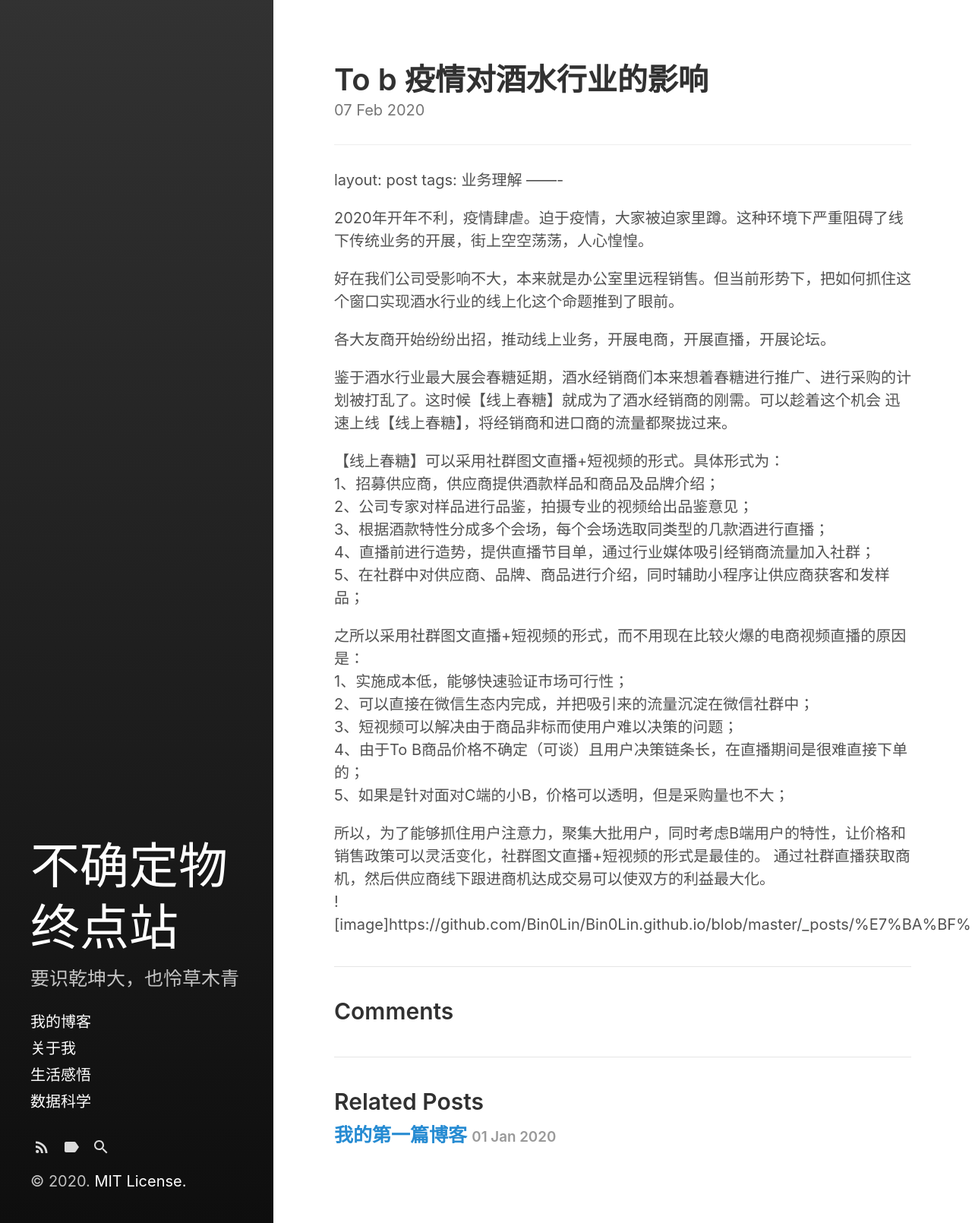
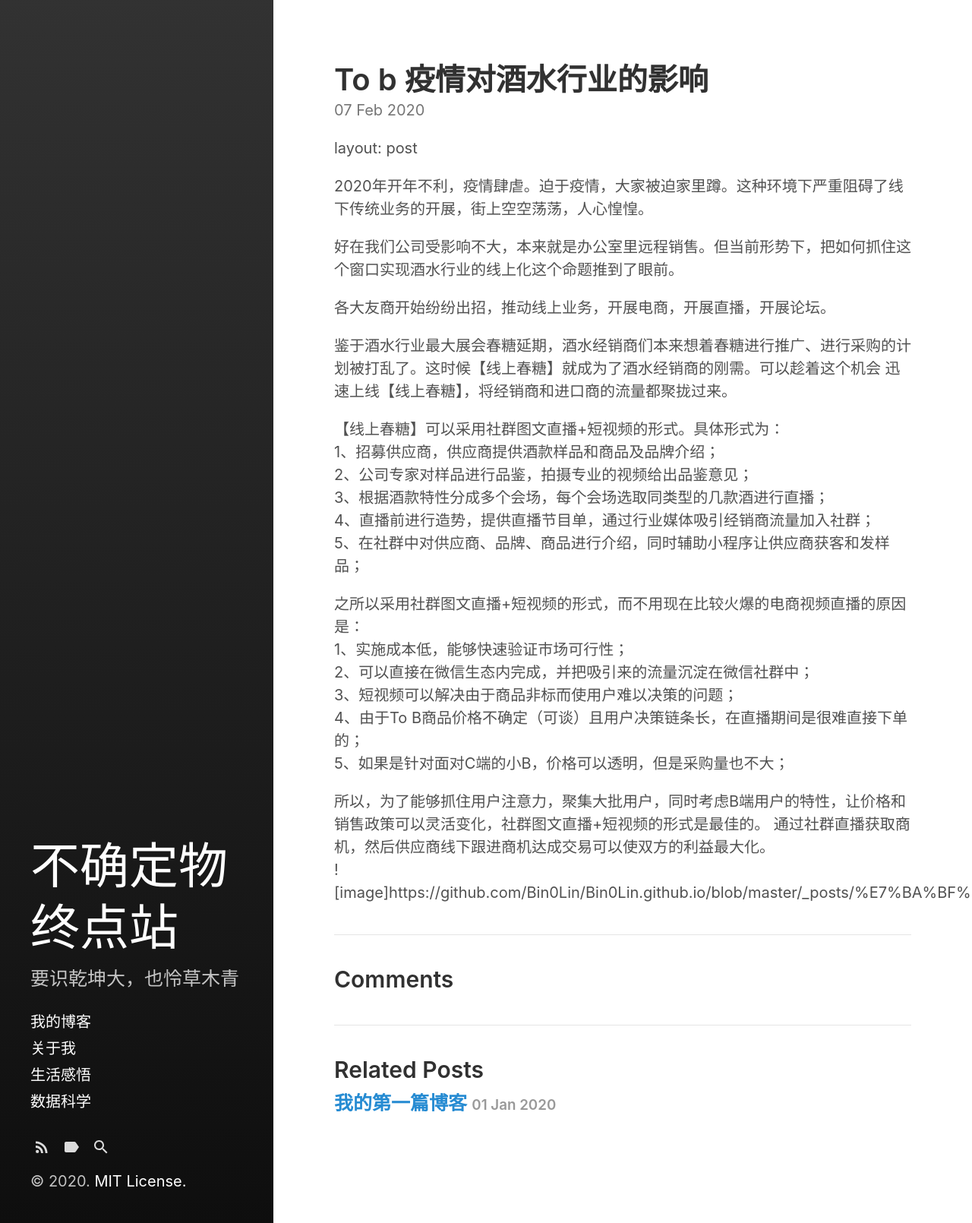
Before and after one commit to Bin0Lin/Bin0Lin.github.io, a Jekyll site: the page built from _posts/2020-2-7-To B 疫情对酒水行业的影响.md, in a window 1280 px wide. Shown: the whole page at 76% size. Built offline with Jekyll 4.4.1, drawn with Linux system fonts in a browser that asks for light colours; our own code applies the rules of GitHub Pages for plain Markdown files.

Commit message:
Update 2020-2-7-To B 疫情对酒水行业的影响.md

```diff
--- a/_posts/2020-2-7-To B 疫情对酒水行业的影响.md
+++ b/_posts/2020-2-7-To B 疫情对酒水行业的影响.md
@@ -1,8 +1,4 @@
--------
 layout: post
-tags: 业务理解
--------
-
 
 2020年开年不利，疫情肆虐。迫于疫情，大家被迫家里蹲。这种环境下严重阻碍了线下传统业务的开展，街上空空荡荡，人心惶惶。
 
```
